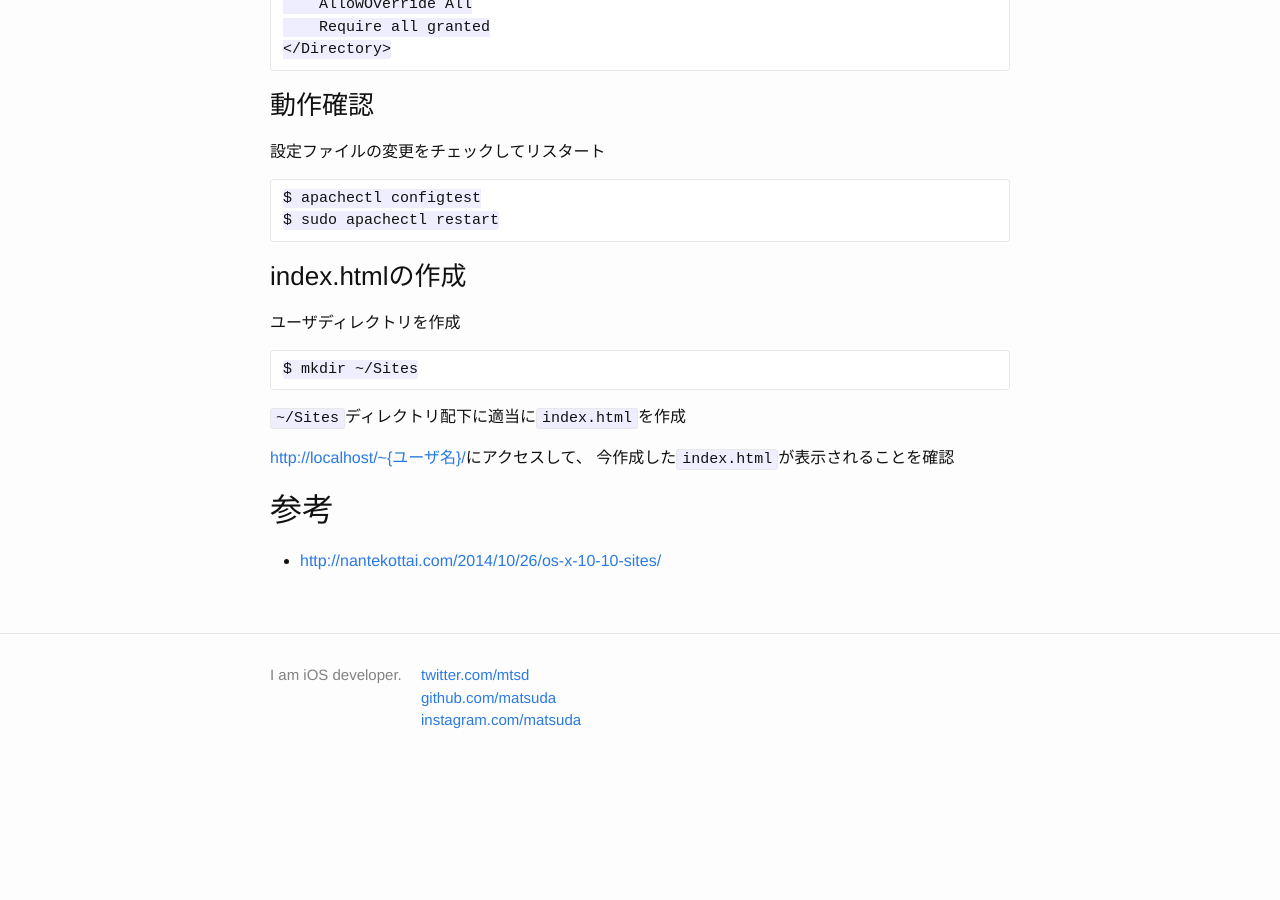
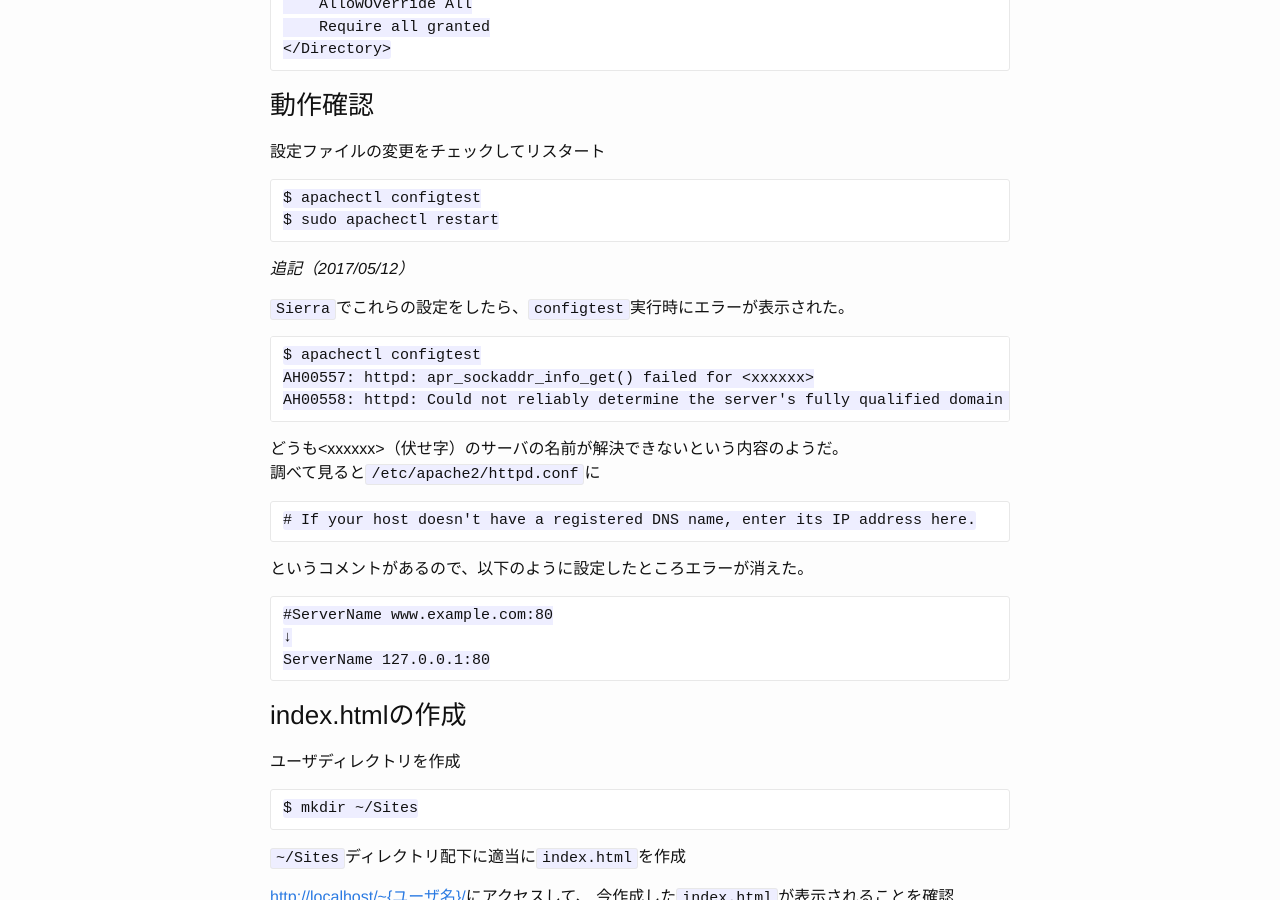
Before and after one commit to mtsd/mtsd.github.io, a Jekyll site: the page built from _posts/2016-02-11-setup-apache-on-elcapitan.md, in a window 1280 px wide and 900 px high, scrolled down 1667 px. Built offline with Jekyll 4.4.1, drawn with Linux system fonts in a browser that asks for light colours; before the commit the page ends 2459 px from its top, so only the background shows below that.

Commit message:
Edit 2016-02-11 article.
Fix Apache setting's error

```diff
--- a/_posts/2016-02-11-setup-apache-on-elcapitan.md
+++ b/_posts/2016-02-11-setup-apache-on-elcapitan.md
@@ -74,6 +74,25 @@ tags: OSX
 	$ apachectl configtest
 	$ sudo apachectl restart
 
+*追記（2017/05/12）*
+
+`Sierra`でこれらの設定をしたら、`configtest`実行時にエラーが表示された。
+
+	$ apachectl configtest
+	AH00557: httpd: apr_sockaddr_info_get() failed for <xxxxxx>
+	AH00558: httpd: Could not reliably determine the server's fully qualified domain name, using 127.0.0.1. Set the 'ServerName' directive globally to suppress this message
+
+どうも<xxxxxx\>（伏せ字）のサーバの名前が解決できないという内容のようだ。
+調べて見ると`/etc/apache2/httpd.conf`に
+
+	# If your host doesn't have a registered DNS name, enter its IP address here.
+
+というコメントがあるので、以下のように設定したところエラーが消えた。
+
+	#ServerName www.example.com:80
+	↓
+	ServerName 127.0.0.1:80
+
 ### index.htmlの作成
 
 ユーザディレクトリを作成
```
